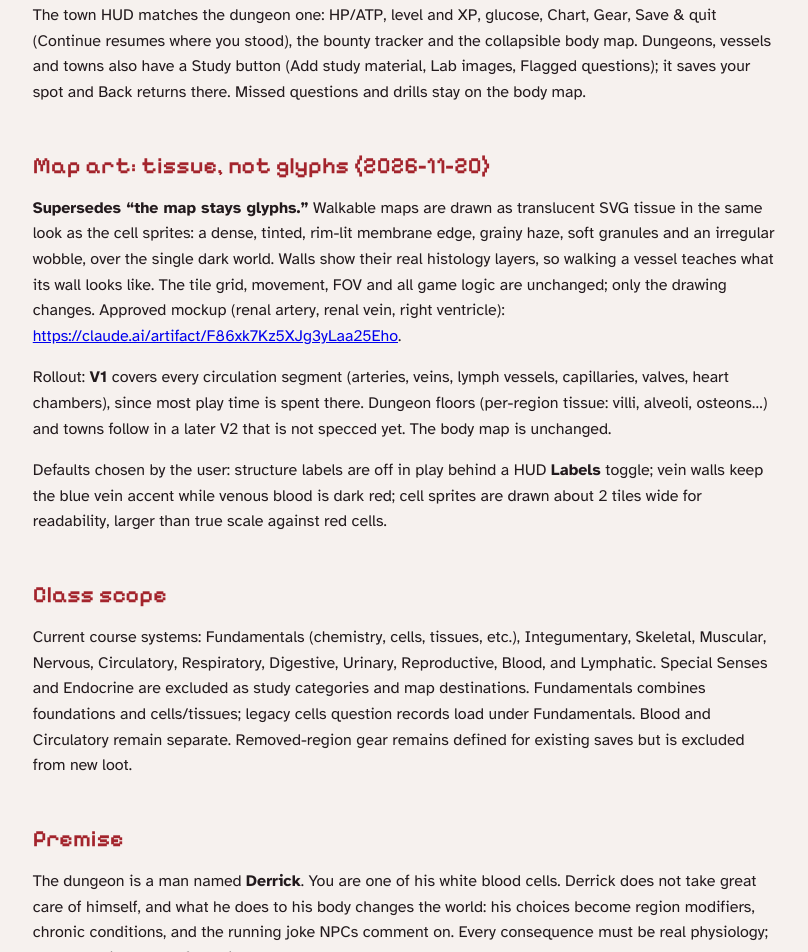
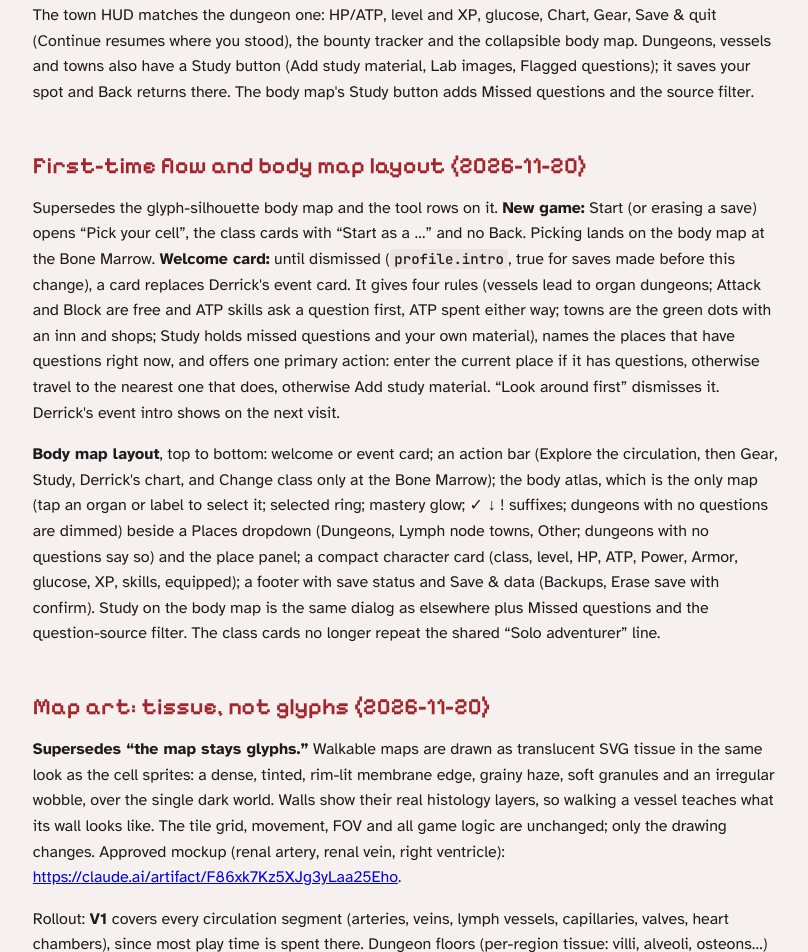
Before and after one commit to craigheadwilliamj-design/derrick-is-the-dungeon, a plain HTML site: page docs/design.html in a window 1280 px wide. Shown: the part 1954-2906 px from the top of the page, without its empty margins (234-1042 px from the left). Drawn offline with Linux system fonts and the light colour scheme.

Commit message:
Design: sync first-time flow section from the design artifact
Co-Authored-By: Claude Opus 5.5 <noreply@anthropic.com>
Claude-Session: https://claude.ai/code/session_01SJ9dCzYN2XsmUQ31mSEYvS

```diff
--- a/docs/design.html
+++ b/docs/design.html
@@ -44,7 +44,10 @@ li{margin:.2em 0}
 <h2>Town shops (2026-11-19)</h2>
 <p>The plasma cell shop is tabbed: Supplies (filtered Heal, Cure, Throw, Buff, Utility), Gear, Specialty and Sell. Stock is rerolled every time you enter a node (a reload keeps the same shelf). Supplies: O-Neg Bag and Creatine Shake are always stocked, plus 6 random others. Gear: 9 random common/uncommon pieces; on about 6% of visits one slot is a rare field piece instead. Very rare, deep, boss and legendary gear is never sold in towns. Specialty stock is unchanged. Numbers live in <code>DD.S.townShop</code>.</p>
 <p>The gear screen has a Supplies tab listing every carried supply with its count. Three can be used there: O-Neg Bag and Creatine Shake (top up between fights) and Lymph Drain (inside a dungeon, ends the expedition and warps to the draining node with earnings banked, after a confirm tap). Not usable during a battle. The rest are marked battle only and used from the battle Items menu.</p>
-<p>The town HUD matches the dungeon one: HP/ATP, level and XP, glucose, Chart, Gear, Save &amp; quit (Continue resumes where you stood), the bounty tracker and the collapsible body map. Dungeons, vessels and towns also have a Study button (Add study material, Lab images, Flagged questions); it saves your spot and Back returns there. Missed questions and drills stay on the body map.</p>
+<p>The town HUD matches the dungeon one: HP/ATP, level and XP, glucose, Chart, Gear, Save &amp; quit (Continue resumes where you stood), the bounty tracker and the collapsible body map. Dungeons, vessels and towns also have a Study button (Add study material, Lab images, Flagged questions); it saves your spot and Back returns there. The body map's Study button adds Missed questions and the source filter.</p>
+<h2>First-time flow and body map layout (2026-11-20)</h2>
+<p>Supersedes the glyph-silhouette body map and the tool rows on it. <b>New game:</b> Start (or erasing a save) opens “Pick your cell”, the class cards with “Start as a …” and no Back. Picking lands on the body map at the Bone Marrow. <b>Welcome card:</b> until dismissed (<code>profile.intro</code>, true for saves made before this change), a card replaces Derrick's event card. It gives four rules (vessels lead to organ dungeons; Attack and Block are free and ATP skills ask a question first, ATP spent either way; towns are the green dots with an inn and shops; Study holds missed questions and your own material), names the places that have questions right now, and offers one primary action: enter the current place if it has questions, otherwise travel to the nearest one that does, otherwise Add study material. “Look around first” dismisses it. Derrick's event intro shows on the next visit.</p>
+<p><b>Body map layout</b>, top to bottom: welcome or event card; an action bar (Explore the circulation, then Gear, Study, Derrick's chart, and Change class only at the Bone Marrow); the body atlas, which is the only map (tap an organ or label to select it; selected ring; mastery glow; ✓ ↓ ! suffixes; dungeons with no questions are dimmed) beside a Places dropdown (Dungeons, Lymph node towns, Other; dungeons with no questions say so) and the place panel; a compact character card (class, level, HP, ATP, Power, Armor, glucose, XP, skills, equipped); a footer with save status and Save &amp; data (Backups, Erase save with confirm). Study on the body map is the same dialog as elsewhere plus Missed questions and the question-source filter. The class cards no longer repeat the shared “Solo adventurer” line.</p>
 <h2>Map art: tissue, not glyphs (2026-11-20)</h2>
 <p><b>Supersedes “the map stays glyphs.”</b> Walkable maps are drawn as translucent SVG tissue in the same look as the cell sprites: a dense, tinted, rim-lit membrane edge, grainy haze, soft granules and an irregular wobble, over the single dark world. Walls show their real histology layers, so walking a vessel teaches what its wall looks like. The tile grid, movement, FOV and all game logic are unchanged; only the drawing changes. Approved mockup (renal artery, renal vein, right ventricle): <a href="https://claude.ai/artifact/F86xk7Kz5XJg3yLaa25Eho">https://claude.ai/artifact/F86xk7Kz5XJg3yLaa25Eho</a>.</p>
 <p>Rollout: <b>V1</b> covers every circulation segment (arteries, veins, lymph vessels, capillaries, valves, heart chambers), since most play time is spent there. Dungeon floors (per-region tissue: villi, alveoli, osteons…) and towns follow in a later V2 that is not specced yet. The body map is unchanged.</p>
```
